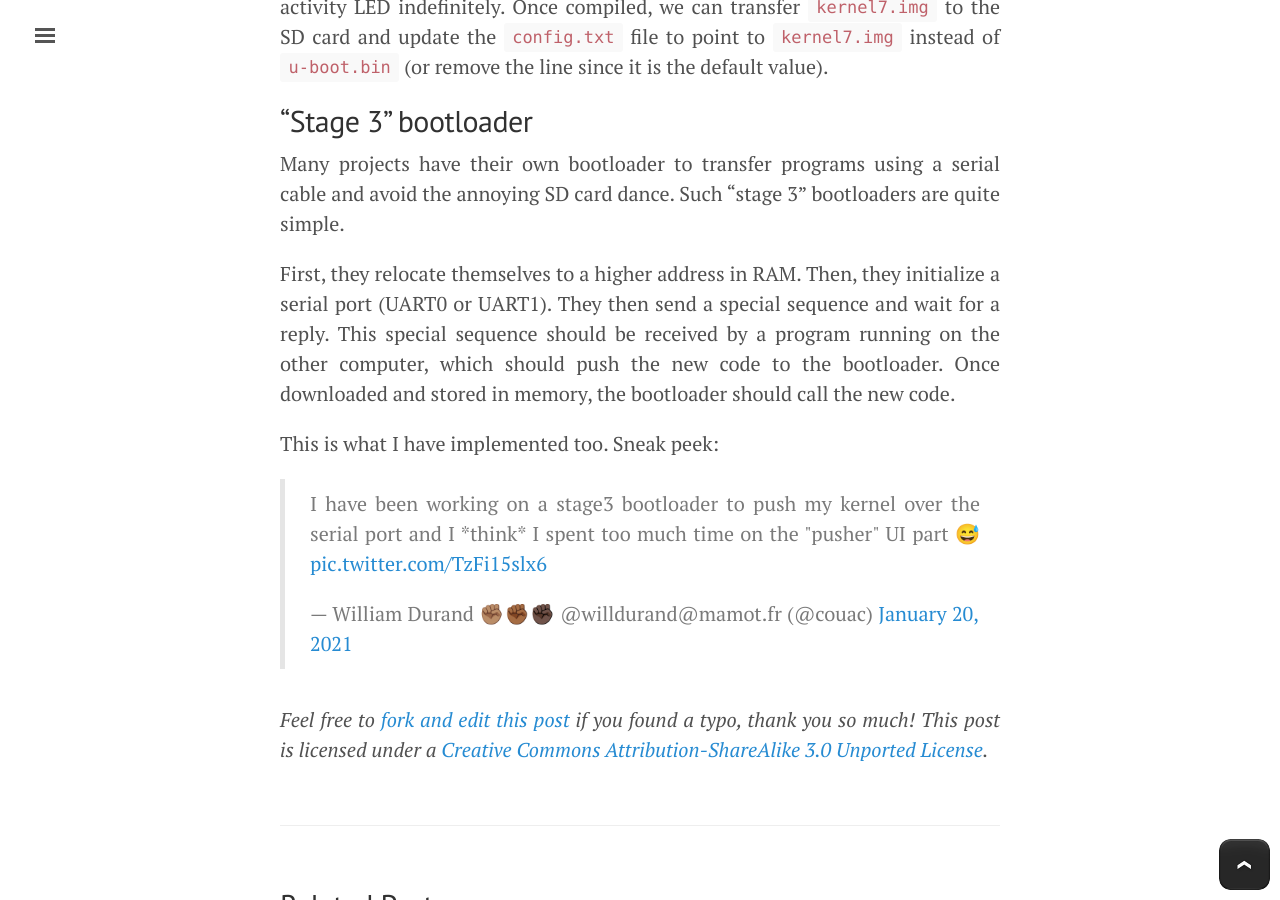
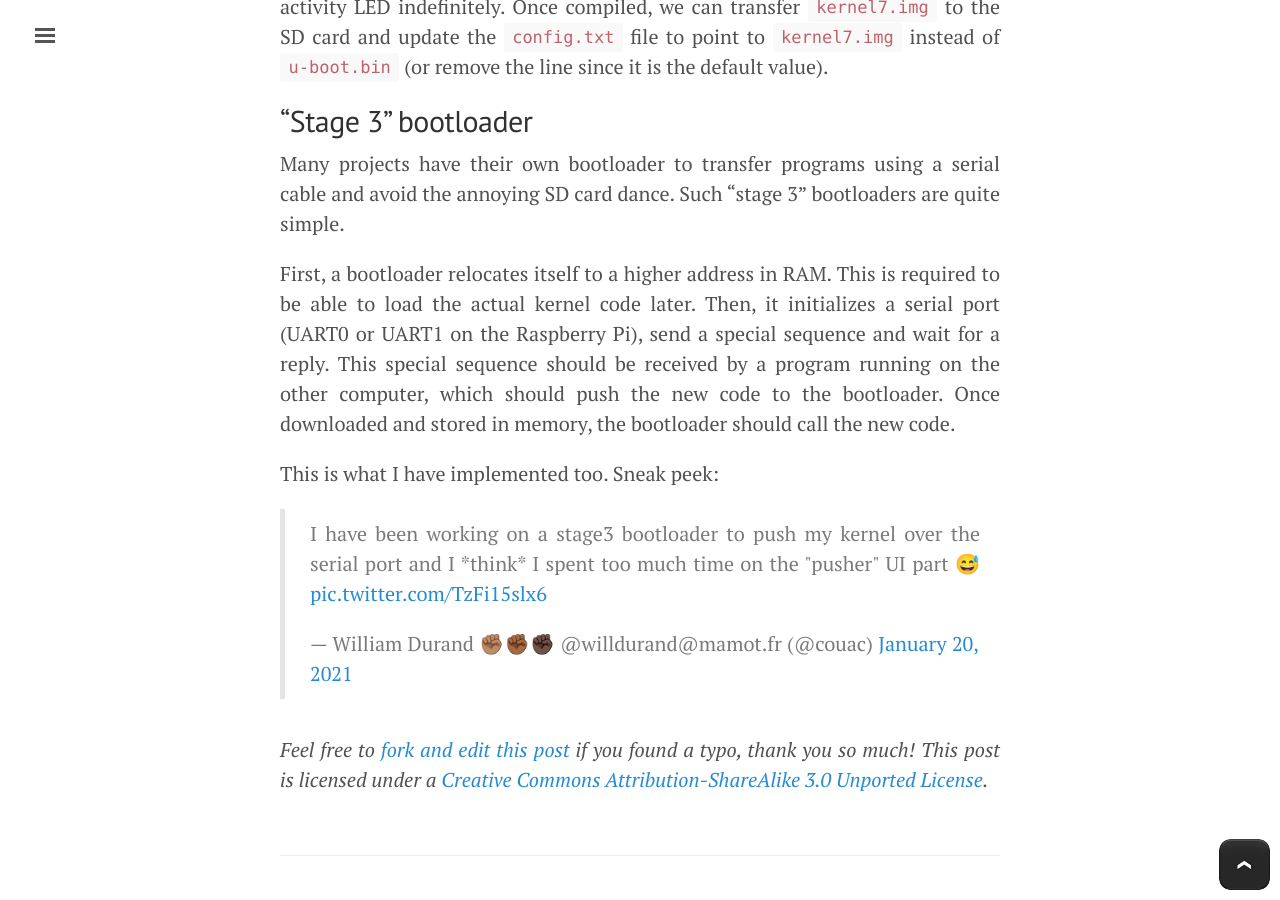
Before and after one commit to willdurand/willdurand.github.io, a Jekyll site: the page built from _posts/2021-01-23-bare-metal-raspberry-pi-2-programming.md, in a window 1280 px wide and 900 px high, scrolled down 5141 px. Built offline with Jekyll 4.4.1, drawn with Linux system fonts in a browser that asks for light colours; comment, search, counter and statistics services are not loaded.

Commit message:
more fixes

```diff
--- a/_posts/2021-01-23-bare-metal-raspberry-pi-2-programming.md
+++ b/_posts/2021-01-23-bare-metal-raspberry-pi-2-programming.md
@@ -231,8 +231,9 @@ Many projects have their own bootloader to transfer programs using a serial
 cable and avoid the annoying SD card dance. Such "stage 3" bootloaders are quite
 simple.
 
-First, they relocate themselves to a higher address in RAM. Then, they
-initialize a serial port (UART0 or UART1). They then send a special sequence and
+First, a bootloader relocates itself to a higher address in RAM. This is
+required to be able to load the actual kernel code later. Then, it initializes a
+serial port (UART0 or UART1 on the Raspberry Pi), send a special sequence and
 wait for a reply. This special sequence should be received by a program running
 on the other computer, which should push the new code to the bootloader. Once
 downloaded and stored in memory, the bootloader should call the new code.
```
